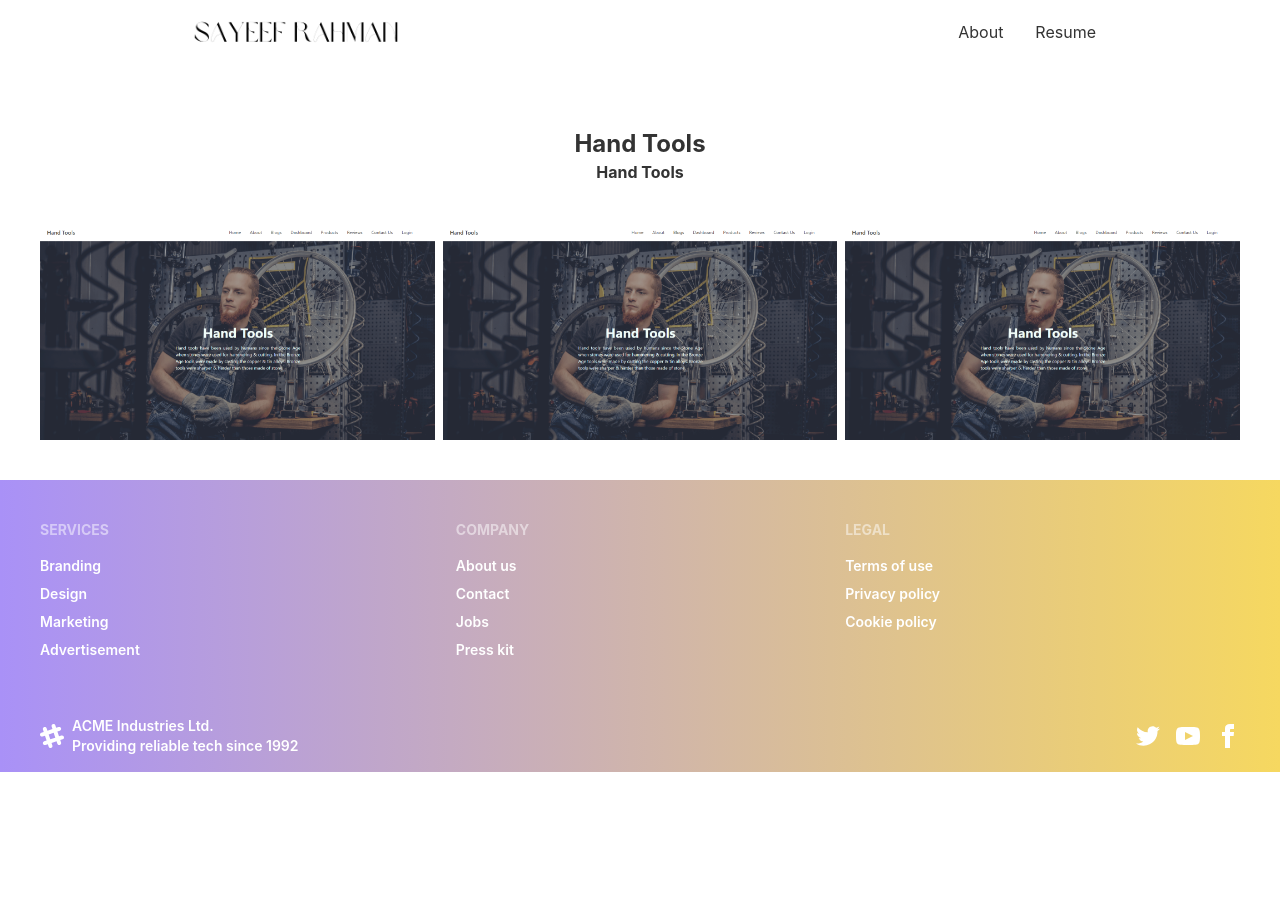
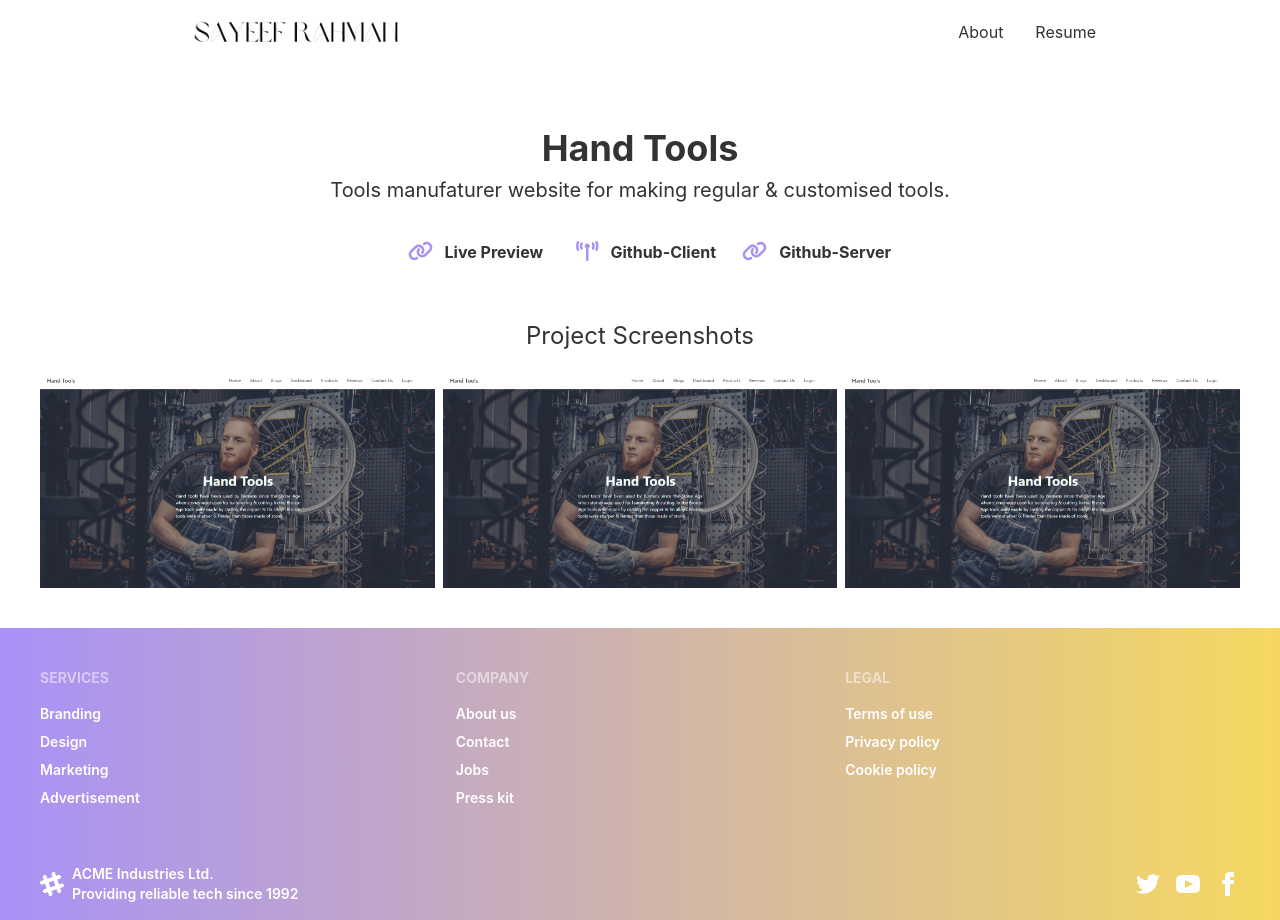
Before and after one commit to sayeef-rahman/sayeef-rahman-portfolio-website, a React (Create React App) app: page /projects/hand-tools in a window 1280 px wide. Before the commit the page ends 800 px from the top, so only its background shows below. Built offline with nearby package versions, Linux system fonts and the light colour scheme.

Commit message:
project details modified

```diff
--- a/src/Pages/Home/HandTools.js
+++ b/src/Pages/Home/HandTools.js
@@ -1,14 +1,33 @@
 import React from 'react';
 import hand_tools from '../../assets/project1.png'
+import { FontAwesomeIcon } from '@fortawesome/react-fontawesome';
+import { faLink, faBroadcastTower } from '@fortawesome/free-solid-svg-icons';
 
 const HandTools = () => {
     return (
         <div className='mt-16'>
             <div className='text-center'>
-                <h1 className='text-2xl font-bold'>Hand Tools</h1>
-                <h1 className='font-bold'>Hand Tools</h1>
+                <h1 className='text-4xl font-bold'>Hand Tools</h1>
+                <h1 className='text-xl my-2'>Tools manufaturer website for making regular & customised tools.</h1>
             </div>
-            <div className='grid grid-cols-3 gap-2 mx-10 my-10'>
+            <div className='grid lg:grid-cols-3 text-center lg:mx-96 my-5'>
+                {/* Live Preview */}
+                <div className='my-4'>
+                    <a href="https://hand-tools-50644.web.app/" target={'_blank'} className='font-bold'> <FontAwesomeIcon icon={faLink} className="text-primary px-3 text-xl"></FontAwesomeIcon>Live Preview</a>
+                </div>
+
+                {/* Github Client */}
+                <div className='my-4'>
+                    <a href="https://hand-tools-50644.web.app/" target={'_blank'} className='font-bold'> <FontAwesomeIcon icon={faBroadcastTower} className="text-primary px-3 text-xl"></FontAwesomeIcon>Github-Client </a>
+                </div>
+
+                {/* Github Server */}
+                <div className='my-4'>
+                    <a href="https://hand-tools-50644.web.app/" target={'_blank'} className='font-bold'> <FontAwesomeIcon icon={faLink} className="text-primary px-3 text-xl"></FontAwesomeIcon>Github-Server</a>
+                </div>
+            </div>
+            <h1 className='text-2xl text-center mt-10'>Project Screenshots</h1>
+            <div className='grid lg:grid-cols-3 md:grid-cols-2 sm:grid-cols-1 gap-2 mx-10 mt-5 mb-10'>
                 <img src={hand_tools} alt="" />
                 <img src={hand_tools} alt="" />
                 <img src={hand_tools} alt="" />
```
